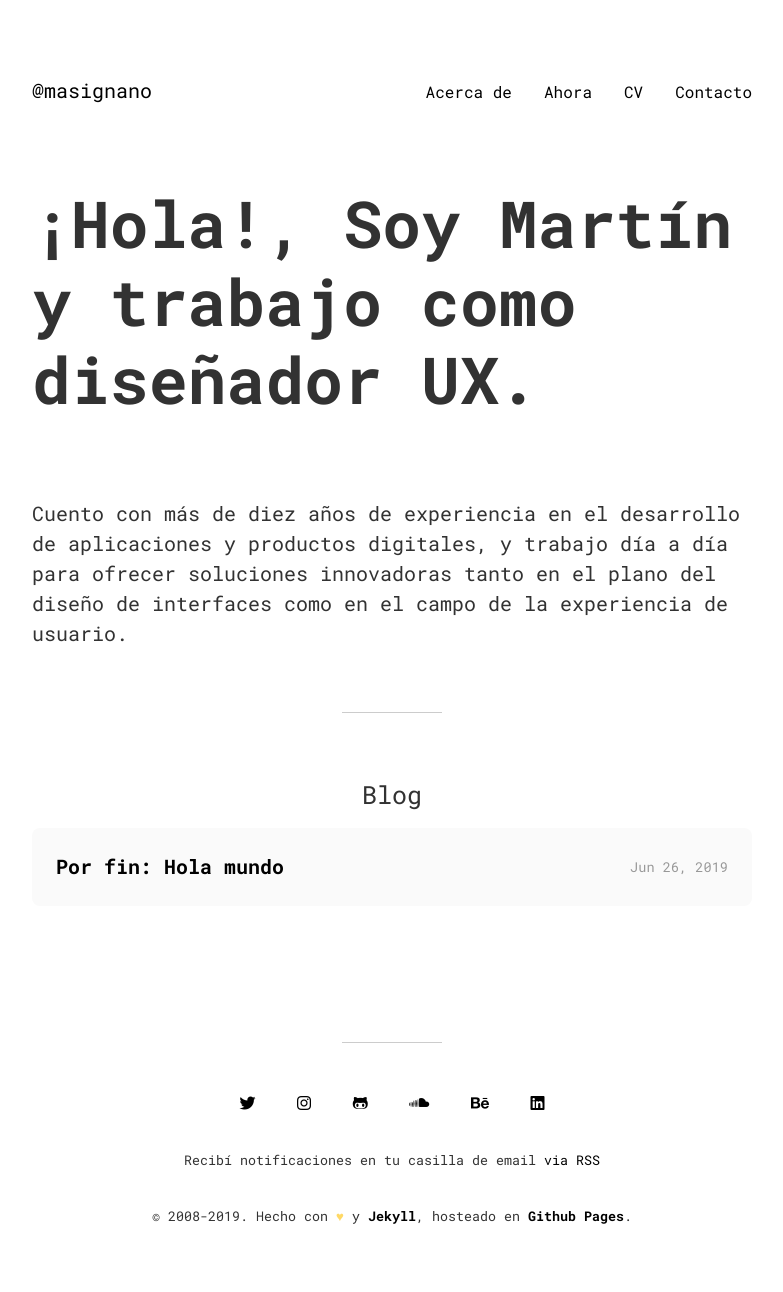
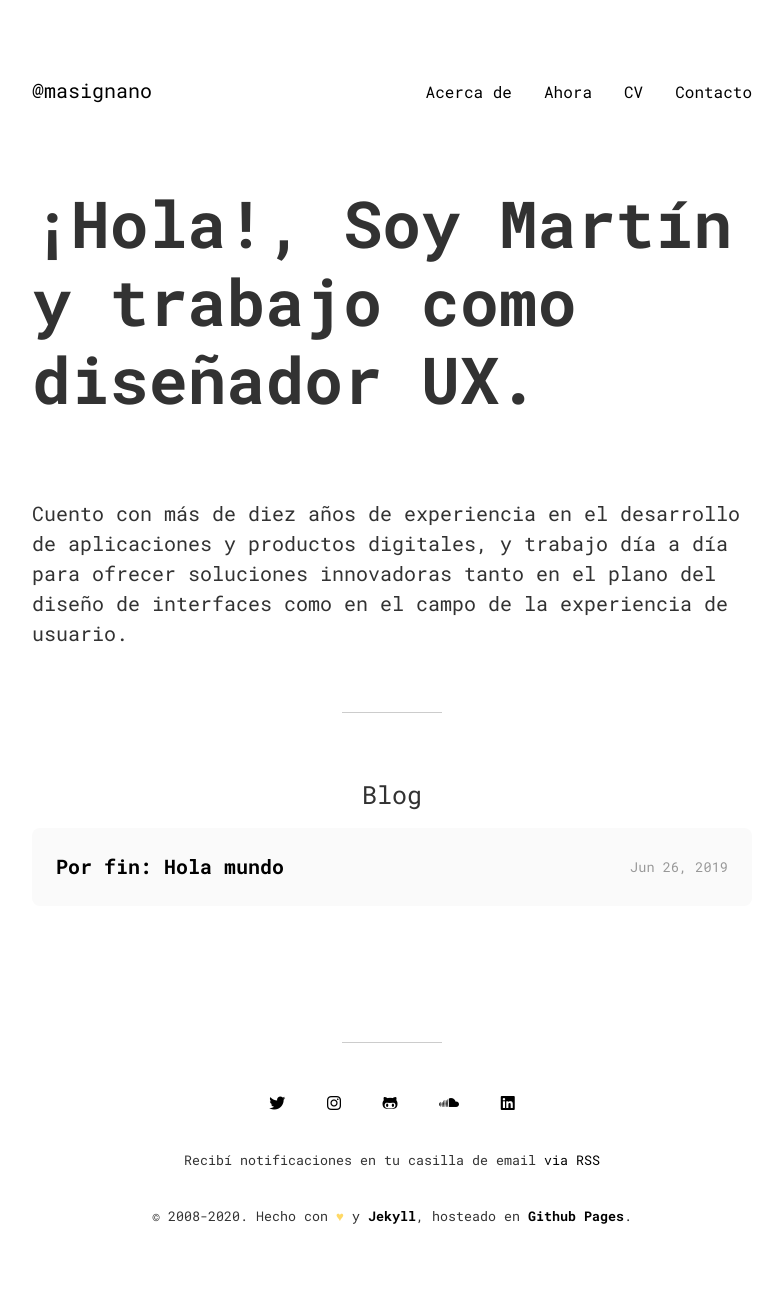
Before and after one commit to martinmasignano/martinmasignano.github.io, a Jekyll site: the page built from index.md, in a window 1280 px wide. Shown: the whole page, without its empty margins (248-1031 px from the left). Built offline with Jekyll 4.4.1, drawn with Linux system fonts in a browser that asks for light colours; nearby versions of some CDN libraries.

Commit message:
Actualizo copy y redes sociales

```diff
--- a/_config.yml
+++ b/_config.yml
@@ -19,14 +19,13 @@ description: Desarrollo y diseño web, UX, UI, Product design
 email: martinmasignano@gmail.com
 baseurl: "" # the subpath of your site, e.g. /blog
 url: "https://martinmasignano.com" # the base hostname & protocol for your site, e.g. http://example.com
-twitter_username: martinmasignano
+twitter_username: masignano
 github_username:  martinmasignano
 linkedin_username: martinmasignano
 instagram_username: martinmasignano
-behance_username: martinmasignano
 soundcloud_username: martinmasignano
 disqus.shortname: martinmasignano
-copyright: © 2008-2019. Hecho con <span class="heart">♥</span> y <strong><a href="https://jekyllrb.com/" target="_blank">Jekyll</a></strong>, hosteado en <strong><a href="https://pages.github.com/" target="_blank">Github Pages</a></strong>.
+copyright: © 2008-2020. Hecho con <span class="heart">♥</span> y <strong><a href="https://jekyllrb.com/" target="_blank">Jekyll</a></strong>, hosteado en <strong><a href="https://pages.github.com/" target="_blank">Github Pages</a></strong>.
 exclude_from_localizations: ["javascript", "images", "css"]
 
 # Permalinks
```
